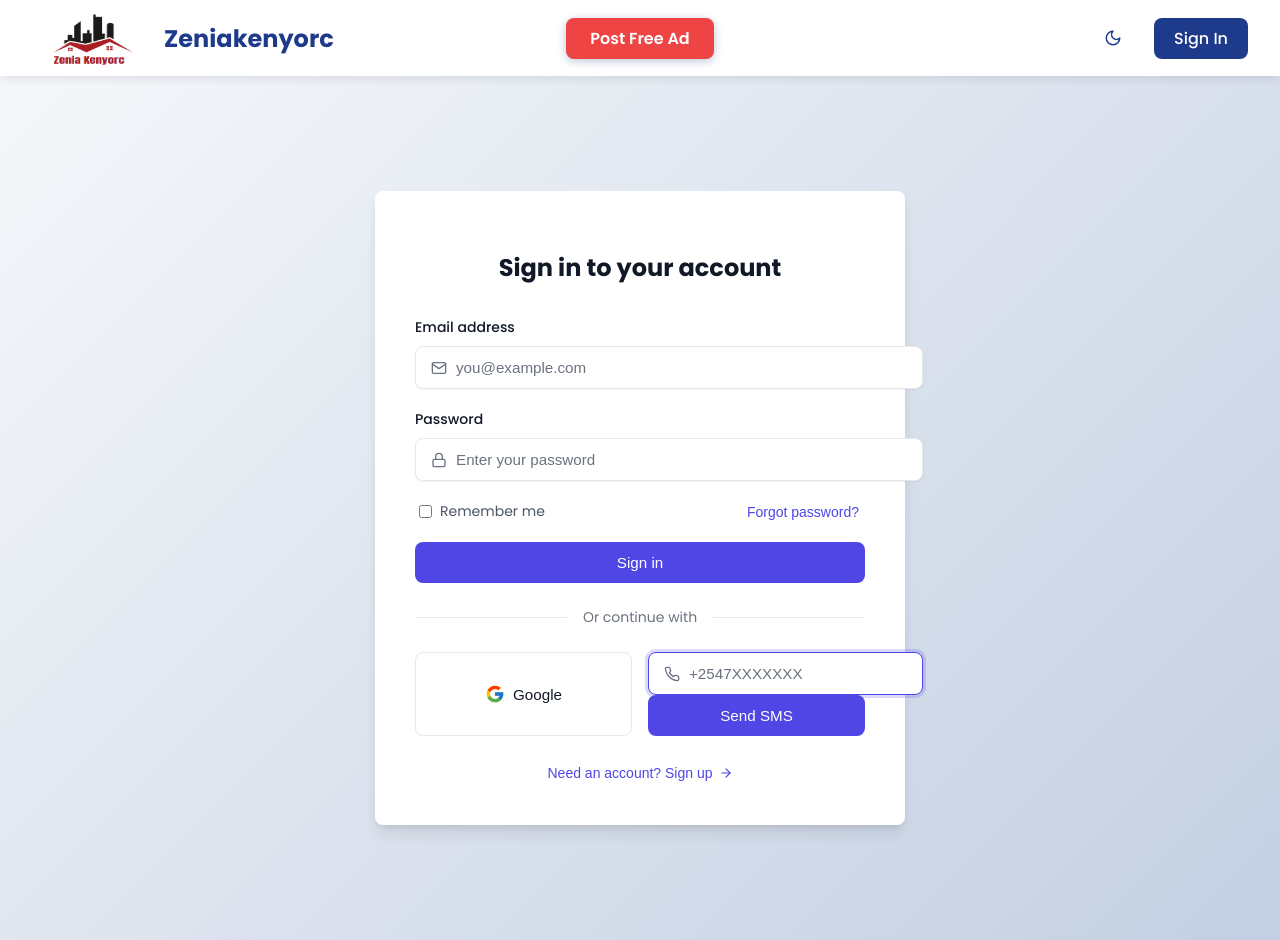
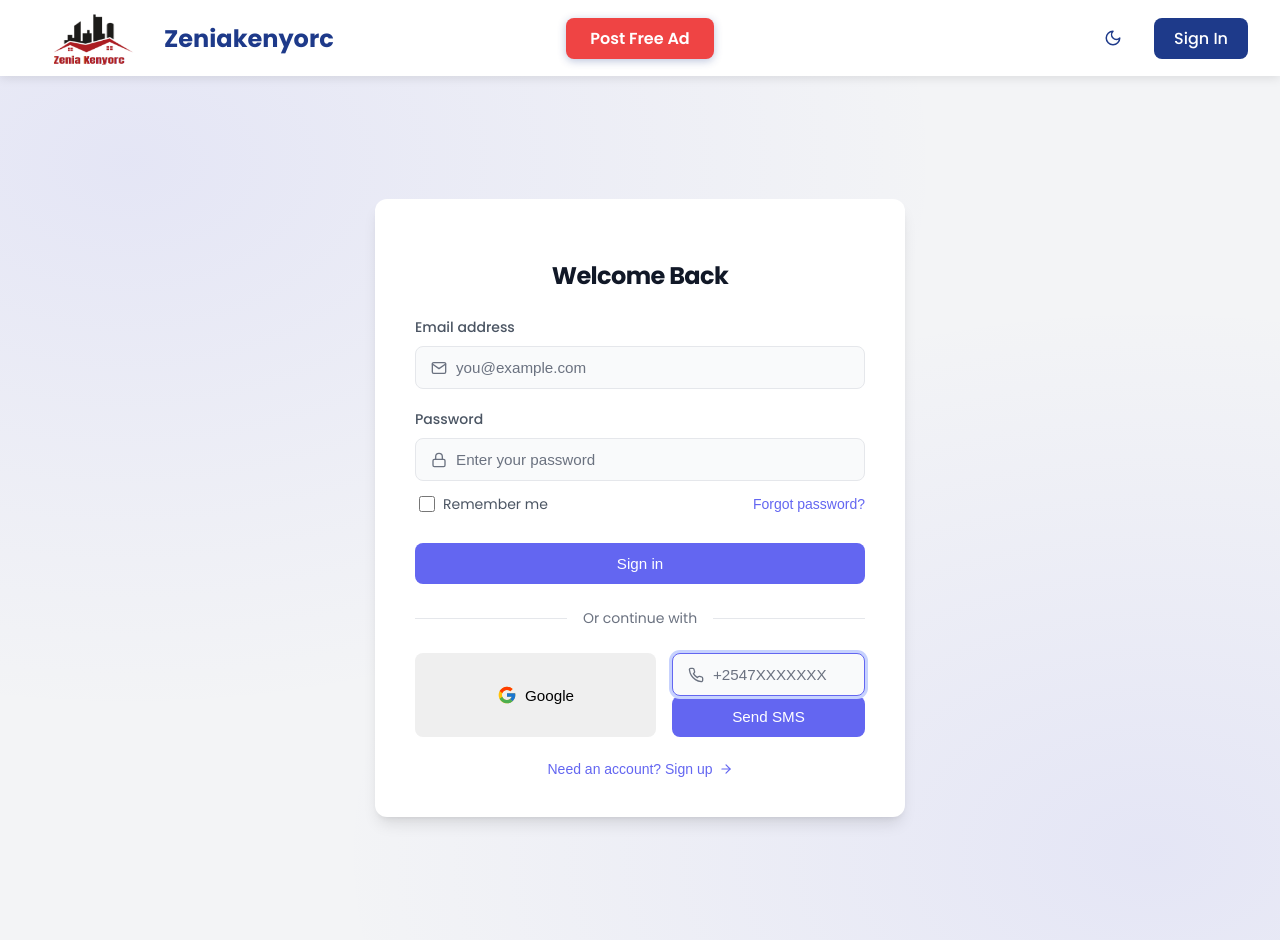
Before and after one commit to sammie19967/zenia, a Next.js app: page /auth in a window 1280 px wide. Built offline with nearby package versions, Linux system fonts and the light colour scheme; no server answers.

Commit message:
feat: Enhance AuthPage with loading states, error handling, and improved UI elements

```diff
--- a/app/auth/page.js
+++ b/app/auth/page.js
@@ -10,7 +10,7 @@ import { FiMail, FiLock, FiUser, FiArrowRight } from "react-icons/fi";
 import { signInWithEmail, signUpWithEmail, sendPasswordResetEmail } from "@/lib/firebase";
 import GoogleAuth from "@/components/GoogleAuth";
 import PhoneSignIn from "@/components/PhoneSignIn";
-import "@/styles/auth.css";
+import "@/styles/auth.css"; // Import the enhanced CSS
 
 export default function AuthPage() {
   const router = useRouter();
@@ -22,10 +22,12 @@ export default function AuthPage() {
   const [resetEmail, setResetEmail] = useState("");
   const [showReset, setShowReset] = useState(false);
   const [error, setError] = useState("");
+  const [isLoading, setIsLoading] = useState(false);
 
   const handleAuth = async (e) => {
     e.preventDefault();
     setError("");
+    setIsLoading(true);
     const toastId = toast.loading(isLogin ? "Signing in..." : "Creating account...");
 
     try {
@@ -58,26 +60,46 @@ export default function AuthPage() {
       console.error(err);
       setError(err.message);
       toast.error(err.message || "Something went wrong", { id: toastId });
+    } finally {
+      setIsLoading(false);
     }
   };
 
   const handleReset = async () => {
+    if (!resetEmail) {
+      setError("Please enter your email address");
+      return;
+    }
+
+    setIsLoading(true);
     const toastId = toast.loading("Sending reset link...");
+
     try {
       await sendPasswordResetEmail(resetEmail);
       toast.success("Password reset link sent!", { id: toastId });
       setShowReset(false);
+      setResetEmail("");
     } catch (err) {
       setError(err.message);
       toast.error(err.message || "Failed to send reset link", { id: toastId });
+    } finally {
+      setIsLoading(false);
     }
+  };
+
+  const toggleAuthMode = () => {
+    setIsLogin(!isLogin);
+    setError("");
+    setEmail("");
+    setPassword("");
+    setName("");
   };
 
   return (
     <div className="auth-container">
       <div className="auth-card">
         <h2 className="auth-title">
-          {isLogin ? "Sign in to your account" : "Create a new account"}
+          {showReset ? "Reset Password" : isLogin ? "Welcome Back" : "Create Account"}
         </h2>
 
         {error && (
@@ -111,18 +133,27 @@ export default function AuthPage() {
                   onChange={(e) => setResetEmail(e.target.value)}
                   className="form-input"
                   placeholder="Enter your email"
+                  disabled={isLoading}
                 />
               </div>
             </div>
 
-            <button onClick={handleReset} className="btn btn-primary">
-              Send Reset Link
+            <button
+              onClick={handleReset}
+              className="btn btn-primary"
+              disabled={isLoading}
+            >
+              {isLoading ? "Sending..." : "Send Reset Link"}
             </button>
 
             <div className="auth-footer">
               <button
-                onClick={() => setShowReset(false)}
+                onClick={() => {
+                  setShowReset(false);
+                  setError("");
+                }}
                 className="auth-link"
+                disabled={isLoading}
               >
                 Back to {isLogin ? "login" : "signup"}
               </button>
@@ -148,6 +179,7 @@ export default function AuthPage() {
                       onChange={(e) => setName(e.target.value)}
                       className="form-input"
                       placeholder="John Doe"
+                      disabled={isLoading}
                     />
                   </div>
                 </div>
@@ -169,6 +201,7 @@ export default function AuthPage() {
                     onChange={(e) => setEmail(e.target.value)}
                     className="form-input"
                     placeholder="you@example.com"
+                    disabled={isLoading}
                   />
                 </div>
               </div>
@@ -189,6 +222,7 @@ export default function AuthPage() {
                     onChange={(e) => setPassword(e.target.value)}
                     className="form-input"
                     placeholder={isLogin ? "Enter your password" : "Create a password"}
+                    disabled={isLoading}
                   />
                 </div>
               </div>
@@ -196,22 +230,30 @@ export default function AuthPage() {
               {isLogin && (
                 <div className="remember-forgot">
                   <label className="checkbox-label">
-                    <input type="checkbox" className="checkbox-input" />
+                    <input type="checkbox" className="checkbox-input" disabled={isLoading} />
                     Remember me
                   </label>
 
                   <button
                     type="button"
-                    onClick={() => setShowReset(true)}
+                    onClick={() => {
+                      setShowReset(true);
+                      setError("");
+                    }}
                     className="auth-link"
+                    disabled={isLoading}
                   >
                     Forgot password?
                   </button>
                 </div>
               )}
 
-              <button type="submit" className="btn btn-primary">
-                {isLogin ? "Sign in" : "Sign up"}
+              <button
+                type="submit"
+                className="btn btn-primary"
+                disabled={isLoading}
+              >
+                {isLoading ? (isLogin ? "Signing in..." : "Creating account...") : (isLogin ? "Sign in" : "Sign up")}
               </button>
             </form>
 
@@ -228,11 +270,9 @@ export default function AuthPage() {
 
             <div className="auth-footer">
               <button
-                onClick={() => {
-                  setIsLogin(!isLogin);
-                  setError("");
-                }}
+                onClick={toggleAuthMode}
                 className="auth-link"
+                disabled={isLoading}
               >
                 {isLogin ? "Need an account? Sign up" : "Already have an account? Sign in"}
                 <FiArrowRight className="auth-link-icon" />
--- a/styles/auth.css
+++ b/styles/auth.css
@@ -1,301 +1,284 @@
-/* auth.css - Professional authentication page styling */
+
+/* auth.css */
 
 :root {
-  --primary-color: #4f46e5;
-  --primary-hover: #4338ca;
+  --primary-color: #6366f1;
+  --primary-dark: #4f46e5;
+  --primary-light: #c7d2fe;
   --success-color: #10b981;
-  --danger-color: #ef4444;
+  --error-color: #ef4444;
+  --background-color: #f3f4f6;
+  --card-background: #ffffff;
   --text-primary: #111827;
   --text-secondary: #4b5563;
-  --text-light: #6b7280;
-  --bg-light: #f9fafb;
+  --text-muted: #6b7280;
   --border-color: #e5e7eb;
-  --card-shadow: 0 10px 15px -3px rgba(0, 0, 0, 0.1), 0 4px 6px -2px rgba(0, 0, 0, 0.05);
-  --input-shadow: 0 1px 2px 0 rgba(0, 0, 0, 0.05);
-  --input-focus-ring: 0 0 0 3px rgba(79, 70, 229, 0.2);
-  --border-radius: 0.5rem;
-  --transition: all 0.2s ease;
+  --input-background: #f9fafb;
+  --shadow-sm: 0 1px 2px 0 rgb(0 0 0 / 0.05);
+  --shadow-md: 0 4px 6px -1px rgb(0 0 0 / 0.1), 0 2px 4px -2px rgb(0 0 0 / 0.1);
+  --shadow-lg: 0 10px 15px -3px rgb(0 0 0 / 0.1), 0 4px 6px -4px rgb(0 0 0 / 0.1);
+  --radius-sm: 0.25rem;
+  --radius-md: 0.5rem;
+  --radius-lg: 0.75rem;
+  --transition: all 0.2s ease-in-out;
 }
 
-/* Container and layout */
 .auth-container {
+  min-height: 100vh;
   display: flex;
   align-items: center;
   justify-content: center;
-  min-height: 100vh;
-  padding: 2rem 1rem;
-  background-color: var(--bg-light);
-  background-image: linear-gradient(135deg, #f5f7fa 0%, #c3cfe2 100%);
+  padding: 2rem;
+  background-color: var(--background-color);
+  background-image:
+    radial-gradient(at 10% 10%, rgba(99, 102, 241, 0.1) 0px, transparent 50%),
+    radial-gradient(at 90% 90%, rgba(99, 102, 241, 0.1) 0px, transparent 50%);
 }
 
 .auth-card {
   width: 100%;
   max-width: 450px;
   padding: 2.5rem;
-  background-color: white;
-  border-radius: var(--border-radius);
-  box-shadow: var(--card-shadow);
+  background-color: var(--card-background);
+  border-radius: var(--radius-lg);
+  box-shadow: var(--shadow-lg);
+  transition: var(--transition);
+  animation: fadeIn 0.5s ease-in-out;
+}
+
+@keyframes fadeIn {
+  from { opacity: 0; transform: translateY(10px); }
+  to { opacity: 1; transform: translateY(0); }
 }
 
 .auth-title {
-  margin-bottom: 2rem;
+  margin-bottom: 1.5rem;
+  color: var(--text-primary);
   font-size: 1.5rem;
   font-weight: 700;
-  color: var(--text-primary);
   text-align: center;
+  letter-spacing: -0.025em;
 }
 
-/* Form styling */
+.error-message {
+  display: flex;
+  align-items: center;
+  padding: 0.75rem;
+  margin-bottom: 1.5rem;
+  border-radius: var(--radius-md);
+  background-color: rgba(239, 68, 68, 0.1);
+  color: var(--error-color);
+  font-size: 0.875rem;
+}
+
+.error-icon {
+  flex-shrink: 0;
+  width: 1.25rem;
+  height: 1.25rem;
+  margin-right: 0.75rem;
+}
+
 .auth-form {
-  margin-bottom: 1.5rem;
+  display: flex;
+  flex-direction: column;
+  gap: 1.25rem;
 }
 
 .form-group {
-  margin-bottom: 1.25rem;
+  display: flex;
+  flex-direction: column;
+  gap: 0.5rem;
 }
 
 .form-label {
-  display: block;
-  margin-bottom: 0.5rem;
+  color: var(--text-secondary);
   font-size: 0.875rem;
   font-weight: 500;
-  color: var(--text-primary);
 }
 
 .form-input-container {
   position: relative;
+  display: flex;
+  align-items: center;
 }
 
 .form-icon {
   position: absolute;
-  top: 50%;
   left: 1rem;
-  transform: translateY(-50%);
-  color: var(--text-light);
+  color: var(--text-muted);
+  pointer-events: none;
 }
 
 .form-input {
   width: 100%;
   padding: 0.75rem 1rem 0.75rem 2.5rem;
+  border: 1px solid var(--border-color);
+  border-radius: var(--radius-md);
+  background-color: var(--input-background);
+  color: var(--text-primary);
   font-size: 0.95rem;
-  border: 1px solid var(--border-color);
-  border-radius: var(--border-radius);
-  box-shadow: var(--input-shadow);
   transition: var(--transition);
 }
 
 .form-input:focus {
   outline: none;
   border-color: var(--primary-color);
-  box-shadow: var(--input-focus-ring);
+  box-shadow: 0 0 0 3px var(--primary-light);
 }
 
 .form-input::placeholder {
-  color: var(--text-light);
+  color: var(--text-muted);
 }
 
-/* Buttons */
+.remember-forgot {
+  display: flex;
+  align-items: center;
+  justify-content: space-between;
+  margin-top: -0.5rem;
+  margin-bottom: 0.5rem;
+}
+
+.checkbox-label {
+  display: flex;
+  align-items: center;
+  cursor: pointer;
+  user-select: none;
+  font-size: 0.875rem;
+  color: var(--text-secondary);
+}
+
+.checkbox-input {
+  margin-right: 0.5rem;
+  width: 1rem;
+  height: 1rem;
+  border: 1px solid var(--border-color);
+  border-radius: var(--radius-sm);
+  accent-color: var(--primary-color);
+  cursor: pointer;
+}
+
 .btn {
   display: flex;
+  align-items: center;
   justify-content: center;
-  align-items: center;
   width: 100%;
   padding: 0.75rem 1.5rem;
+  border: none;
+  border-radius: var(--radius-md);
   font-size: 0.95rem;
   font-weight: 500;
-  border: none;
-  border-radius: var(--border-radius);
   cursor: pointer;
   transition: var(--transition);
 }
 
 .btn-primary {
+  background-color: var(--primary-color);
   color: white;
-  background-color: var(--primary-color);
 }
 
 .btn-primary:hover {
-  background-color: var(--primary-hover);
+  background-color: var(--primary-dark);
+  transform: translateY(-1px);
 }
 
-.btn-secondary {
-  color: var(--text-primary);
-  background-color: white;
-  border: 1px solid var(--border-color);
+.btn-primary:active {
+  transform: translateY(0);
 }
 
-.btn-secondary:hover {
-  background-color: var(--bg-light);
-}
-
-/* Checkbox styles */
-.remember-forgot {
-  display: flex;
-  justify-content: space-between;
-  align-items: center;
-  margin-bottom: 1.25rem;
-}
-
-.checkbox-label {
-  display: flex;
-  align-items: center;
-  font-size: 0.875rem;
-  color: var(--text-secondary);
-  cursor: pointer;
-}
-
-.checkbox-input {
-  margin-right: 0.5rem;
-  cursor: pointer;
-}
-
-/* Links */
-.auth-link {
-  display: inline-flex;
-  align-items: center;
-  font-size: 0.875rem;
-  color: var(--primary-color);
-  background: none;
-  border: none;
-  cursor: pointer;
-  text-decoration: none;
-  transition: var(--transition);
-}
-
-.auth-link:hover {
-  color: var(--primary-hover);
-  text-decoration: underline;
-}
-
-.auth-link-icon {
-  margin-left: 0.375rem;
-}
-
-/* Divider */
 .divider {
   display: flex;
   align-items: center;
   margin: 1.5rem 0;
+  color: var(--text-muted);
+  font-size: 0.875rem;
 }
 
 .divider-line {
-  flex-grow: 1;
+  flex: 1;
   height: 1px;
   background-color: var(--border-color);
 }
 
 .divider-text {
-  margin: 0 1rem;
-  font-size: 0.875rem;
-  color: var(--text-light);
+  padding: 0 1rem;
 }
 
-/* Social buttons */
 .social-buttons {
-  display: grid;
-  grid-template-columns: 1fr 1fr;
+  display: flex;
   gap: 1rem;
   margin-bottom: 1.5rem;
 }
 
-/* Error message */
-.error-message {
-  display: flex;
-  align-items: flex-start;
-  padding: 1rem;
-  margin-bottom: 1.5rem;
-  font-size: 0.875rem;
-  color: var(--danger-color);
-  background-color: rgba(239, 68, 68, 0.1);
-  border-left: 4px solid var(--danger-color);
-  border-radius: 0.25rem;
+.social-buttons > * {
+  flex: 1;
 }
 
-.error-icon {
-  width: 1.25rem;
-  height: 1.25rem;
-  margin-right: 0.5rem;
-  flex-shrink: 0;
-}
-
-/* Footer */
 .auth-footer {
-  text-align: center;
+  display: flex;
+  justify-content: center;
   margin-top: 1rem;
 }
 
+.auth-link {
+  display: flex;
+  align-items: center;
+  gap: 0.375rem;
+  background: none;
+  border: none;
+  padding: 0;
+  font-size: 0.875rem;
+  color: var(--primary-color);
+  cursor: pointer;
+  transition: var(--transition);
+}
+
+.auth-link:hover {
+  color: var(--primary-dark);
+  text-decoration: underline;
+}
+
+.auth-link-icon {
+  transition: transform 0.2s ease;
+}
+
+.auth-link:hover .auth-link-icon {
+  transform: translateX(3px);
+}
+
+/* For PhoneSignIn and GoogleAuth components */
+.social-auth-button {
+  display: flex;
+  align-items: center;
+  justify-content: center;
+  gap: 0.5rem;
+  padding: 0.75rem;
+  border: 1px solid var(--border-color);
+  border-radius: var(--radius-md);
+  background-color: white;
+  color: var(--text-secondary);
+  font-weight: 500;
+  font-size: 0.875rem;
+  cursor: pointer;
+  transition: var(--transition);
+}
+
+.social-auth-button:hover {
+  background-color: var(--input-background);
+  border-color: var(--text-muted);
+}
+
+.social-auth-button svg {
+  width: 1.25rem;
+  height: 1.25rem;
+}
+
 /* Responsive adjustments */
-@media (max-width: 480px) {
+@media (max-width: 640px) {
   .auth-card {
     padding: 1.5rem;
   }
 
   .social-buttons {
-    grid-template-columns: 1fr;
+    flex-direction: column;
   }
 }
-
-/* Custom styling for the social authentication components */
-/* Google Auth Button */
-.google-auth-button {
-  display: flex;
-  align-items: center;
-  justify-content: center;
-  padding: 0.75rem;
-  font-weight: 500;
-  color: var(--text-primary);
-  background-color: white;
-  border: 1px solid var(--border-color);
-  border-radius: var(--border-radius);
-  box-shadow: var(--input-shadow);
-  cursor: pointer;
-  transition: var(--transition);
-}
-
-.google-auth-button:hover {
-  background-color: var(--bg-light);
-}
-
-.google-icon {
-  margin-right: 0.5rem;
-}
-
-/* Phone Sign In Component */
-.phone-signin-container {
-  margin-top: 1.5rem;
-}
-
-.phone-signin-title {
-  margin-bottom: 1rem;
-  font-size: 1rem;
-  font-weight: 600;
-  color: var(--text-primary);
-}
-
-.verification-section {
-  margin-top: 1rem;
-  padding: 1rem;
-  border: 1px solid var(--border-color);
-  border-radius: var(--border-radius);
-  background-color: var(--bg-light);
-}
-
-/* Success message */
-.success-message {
-  padding: 1rem;
-  margin-bottom: 1.5rem;
-  color: var(--success-color);
-  background-color: rgba(16, 185, 129, 0.1);
-  border-left: 4px solid var(--success-color);
-  border-radius: 0.25rem;
-}
-
-/* Animation for transitions */
-@keyframes fadeIn {
-  from { opacity: 0; transform: translateY(10px); }
-  to { opacity: 1; transform: translateY(0); }
-}
-
-.auth-form {
-  animation: fadeIn 0.3s ease-out;
-}
```
